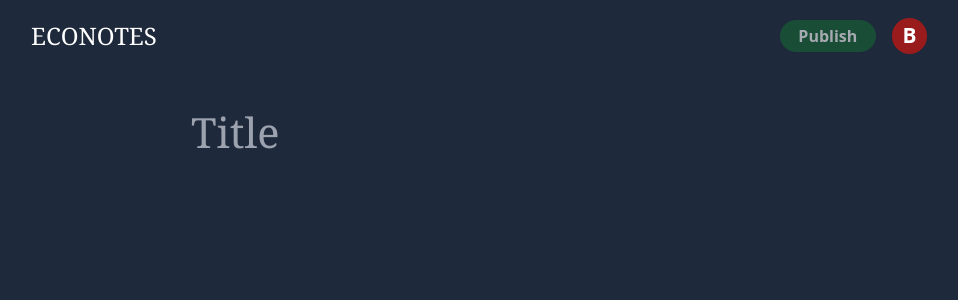
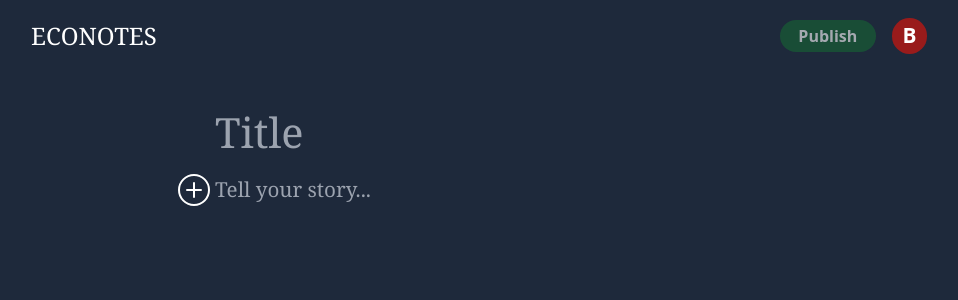
Before and after one commit to davidfayanju1/Blogg2.0, a React (Create React App) app: page /newBlog in a window 1280 px wide. Shown: the top 300 px of the page, without its empty margins (161-1119 px from the left). Built offline with nearby package versions, Linux system fonts and the light colour scheme; no server answers.

Commit message:
setting up blog post page

```diff
--- a/package.json
+++ b/package.json
@@ -6,6 +6,7 @@
     "@testing-library/jest-dom": "^5.16.4",
     "@testing-library/react": "^13.3.0",
     "@testing-library/user-event": "^13.5.0",
+    "draft-js": "^0.11.7",
     "firebase": "^9.9.1",
     "moment": "^2.29.4",
     "react": "^18.2.0",
--- /dev/null
+++ b/src/components/postBlog/PopupPost.js
@@ -0,0 +1,9 @@
+import React from 'react'
+
+const PopupPost = () => {
+  return (
+    <div>PopupPost</div>
+  )
+}
+
+export default PopupPost
--- a/src/pages/NewBlog.js
+++ b/src/pages/NewBlog.js
@@ -1,9 +1,10 @@
-import React, { useState, useRef } from 'react';
+import React, { useState, useRef, useEffect } from 'react';
 import { Link } from 'react-router-dom';
 import { AiOutlinePlusCircle } from 'react-icons/ai';
 import { BsPlusCircle } from 'react-icons/bs';
 import { useForm } from 'react-hook-form';
-
+import PopupPost from '../components/postBlog/PopupPost';
+// import { Editor, EditorState } from 'draft-js';
 
 const NewBlog = () => {
 
@@ -12,14 +13,16 @@ const NewBlog = () => {
         name: 'Billie Will',
     }
 
-    const [ open, setOpen ] = useState(false);
+    const [ open, setOpen ] = useState(true);
     const [ blogData, setBlogData ] = useState({})
 
+    // change focus to next input
     const openInput = (e) => {
 
         e.preventDefault();
-        setOpen(true);
 
+        bodyRef.current.focus();
+        console.log(bodyRef.current.value);
     }
 
     const titleRef = useRef();
@@ -27,27 +30,35 @@ const NewBlog = () => {
 
     const [ newBlog, setNewBlog ] = useState(false);
 
+    const[blogPost, setBlogPost] = useState({
+        title:'',
+        body:''
+    })
+
+    const[openPostPage, setOpenPostPage] = useState(false);
+
     const postBlog = () => {
 
-
-        console.log({
+        // hit the publish button
+        setOpenPostPage(true);
+        setBlogPost({
             title:titleRef.current.value,
-            body: bodyRef.current.value
+            body:bodyRef.current.value
         })
-
 
 
     }
 
+
+
     const updatePostBtn = (e) => {
 
-
+        // title input
         if(e.target.value){
 
             setNewBlog(true);
 
         }
-
 
     }
 
@@ -55,7 +66,7 @@ const NewBlog = () => {
 
 
   return (
-    <div className='new-blog min-h-[100vh] dark:bg-slate-800 bg-white dark:text-white'>
+    <div className='new-blog min-h-[100vh] dark:bg-slate-800 bg-white dark:text-white relative'>
         <nav className='flex justify-between items-center md:px-[12rem] px-[2rem] h-[4.5rem]'>
             <div className="title">
                 <Link to='/'>
@@ -70,23 +81,25 @@ const NewBlog = () => {
             </div>
         </nav>
 
-        <div className="blog-post-body md:px-[22rem] mt-[1.5rem] px-[2.3rem]">
-            <form onSubmit={ openInput }>
-                <div className="form-group mb-[.75rem]">
+        <div className="blog-post-body mt-[1.5rem]">
+            <form onSubmit={ openInput } className="max-w-[33rem] w-[85%] mx-auto">
+                <div className="form-group mb-[.35rem]">
                     <input type="text" name='title' onChange = { updatePostBtn } autoFocus  ref={ titleRef } className='w-[100%] dark:bg-slate-800 h-[4.5rem] placeholder:font-serif md:placeholder:text-[2.6rem] placeholder:text-[1.8rem] md:text-[2.6rem] text-[1.8rem] outline-none border-none font-serif text-gray-700 dark:text-white' placeholder='Title' required/>
                 </div>
-
-                {
-                    open &&
-
-                    <div className="form-group">
-                        <div className="container flex items-center relative">
-                            <BsPlusCircle className="md:text-[2rem] text-[1.4rem] absolute top-[0%] md:top-[0%] left-[-7%] font-extralight text-gray-800 cursor-pointer dark:text-white" title="Upload Image"/><textarea type="text" ref={bodyRef} name='body' className='resize-none dark:text-gray-300 dark:bg-slate-800 w-[100%] min-h-[70vh] overflow-hidden overflow-y-auto text-gray-700 placeholder:font-serif md:placeholder:text-[1.29rem] placeholder:text-[1.1rem] md:text-[1.29rem] text-[1.1rem] outline-none border-none font-serif' placeholder='Tell your story...'></textarea>
-                        </div>
+                <div className="form-group">
+                    <div className="container flex items-center relative">
+                        {open && <BsPlusCircle className="md:text-[2rem] text-[1.4rem] absolute top-[0%] md:top-[0%] left-[-7%] font-extralight text-gray-800 cursor-pointer dark:text-white" title="Upload Image"/>}<textarea type="text" ref={bodyRef} onChange={(e) => e.target.value ? setOpen(false) : setOpen(true)} name='body' className='resize-none dark:text-gray-300 dark:bg-slate-800 w-[100%] min-h-[70vh] overflow-hidden overflow-y-auto text-gray-700 placeholder:font-serif md:placeholder:text-[1.29rem] placeholder:text-[1.1rem] md:text-[1.29rem] text-[1.1rem] outline-none border-none font-serif' placeholder='Tell your story...'></textarea>
                     </div>
-                }
+                </div>
             </form>
         </div>
+        {
+            openPostPage &&
+
+            <div className="pop-up-component h-[100vh] absolute top-[0] left-[0] w-[100%] bg-gray-200">
+                <PopupPost setOpenPostPage={ setOpenPostPage }/>
+            </div>
+        }
     </div>
   )
 }
```
Also changed, not shown: 1 other file (tests, documents, lock files or other folders).
